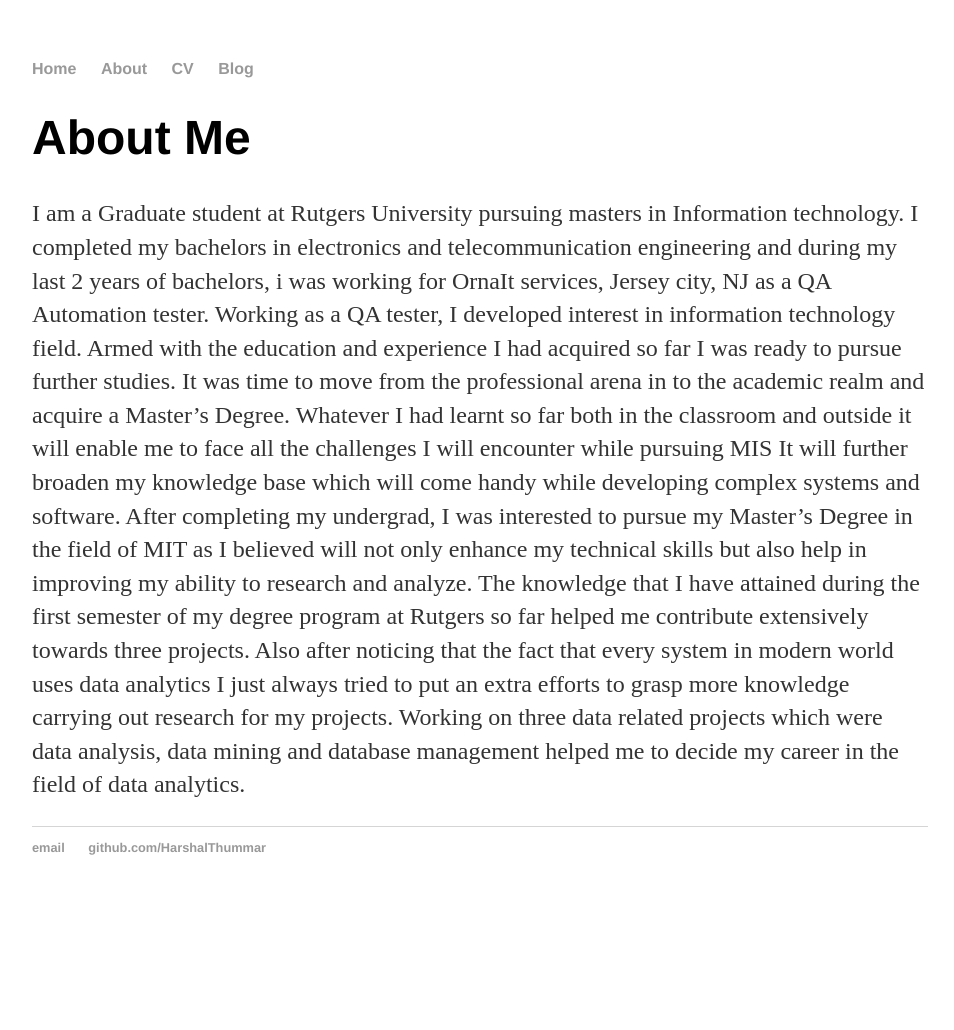
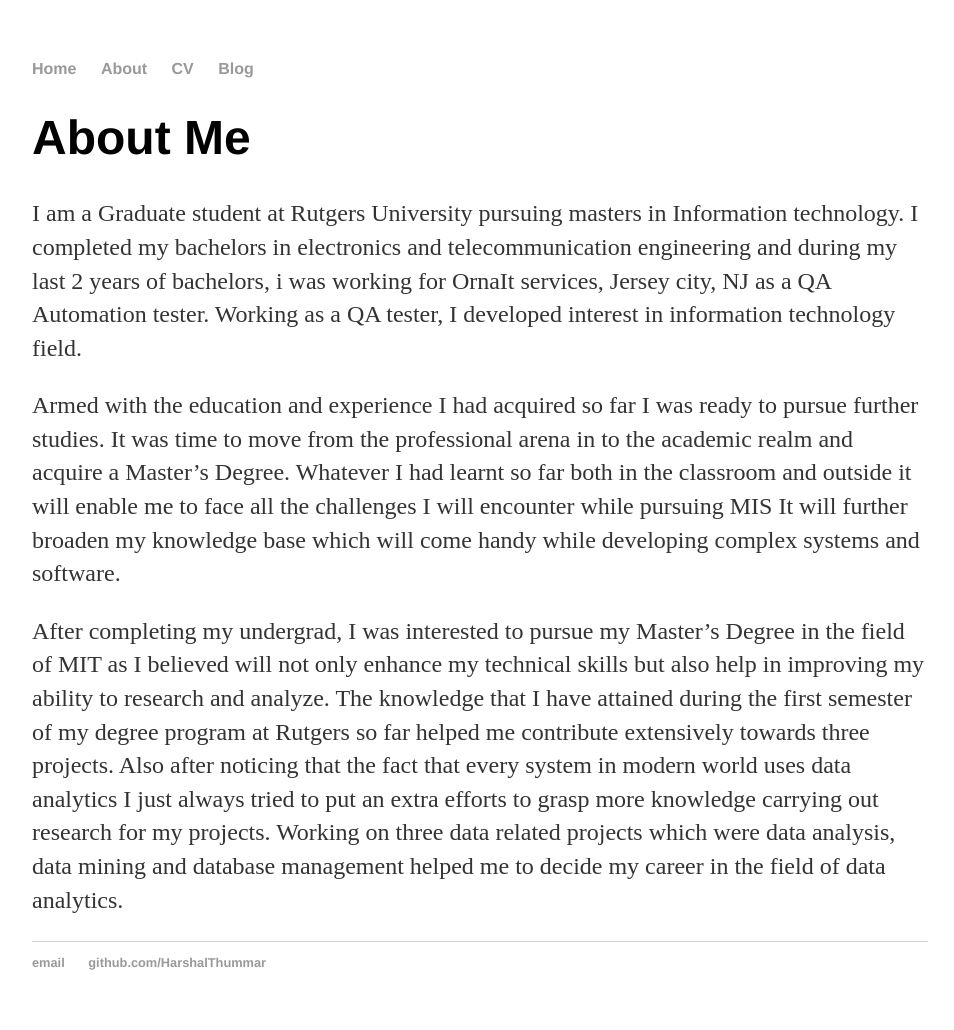
Before and after one commit to HarshalThummar/harshalthummar.github.io, a Jekyll site: the page built from about/index.html, in a window 1280 px wide. Shown: the whole page, without its empty margins (160-1114 px from the left). Built offline with Jekyll 4.4.1, drawn with Linux system fonts in a browser that asks for light colours; before the commit the page ends 915 px from its top, so only the background shows below that.

Commit message:
Update index.html

```diff
--- a/about/index.html
+++ b/about/index.html
@@ -3,12 +3,9 @@
 title: About Harshal Thummar
 ---
 
-<div class ="about">
-  <h1> About Me</h1>
-    <p>I am a Graduate student at Rutgers University pursuing masters in Information technology. I completed my bachelors in electronics and telecommunication engineering and during my last 2 years of bachelors, i was working for OrnaIt services, Jersey city, NJ as a QA Automation tester. Working as a QA tester, I developed interest in information technology field.
-
-Armed with the education and experience I had acquired so far I was ready to pursue further studies. It was time to move from the professional arena in to the academic realm and acquire a Master’s Degree. Whatever I had learnt so far both in the classroom and outside it will enable me to face all the challenges I will encounter while pursuing MIS It will further broaden my knowledge base which will come handy while developing complex systems and software.
-
-After completing my undergrad, I was interested to pursue my Master’s Degree in the field of MIT as I believed will not only enhance my technical skills but also help in improving my ability to research and analyze. The knowledge that I have attained during the first semester of my degree program at Rutgers so far helped me contribute extensively towards three projects. Also after noticing that the fact that every system in modern world uses data analytics I just always tried to put an extra efforts to grasp more knowledge carrying out research for my projects. Working on three data related projects which were data analysis, data mining and database management helped me to decide my career in the field of data analytics.
-</p>
-</div>
+	<div class ="about">
+		<h1> About Me</h1>
+			<p>I am a Graduate student at Rutgers University pursuing masters in Information technology. I completed my bachelors in electronics and telecommunication engineering and during my last 2 years of bachelors, i was working for OrnaIt services, Jersey city, NJ as a QA Automation tester. Working as a QA tester, I developed interest in information technology field.</p>
+			<p>Armed with the education and experience I had acquired so far I was ready to pursue further studies. It was time to move from the professional arena in to the academic realm and acquire a Master’s Degree. Whatever I had learnt so far both in the classroom and outside it will enable me to face all the challenges I will encounter while pursuing MIS It will further broaden my knowledge base which will come handy while developing complex systems and software.</p>
+			<p>After completing my undergrad, I was interested to pursue my Master’s Degree in the field of MIT as I believed will not only enhance my technical skills but also help in improving my ability to research and analyze. The knowledge that I have attained during the first semester of my degree program at Rutgers so far helped me contribute extensively towards three projects. Also after noticing that the fact that every system in modern world uses data analytics I just always tried to put an extra efforts to grasp more knowledge carrying out research for my projects. Working on three data related projects which were data analysis, data mining and database management helped me to decide my career in the field of data analytics.</p>
+	</div>
```
